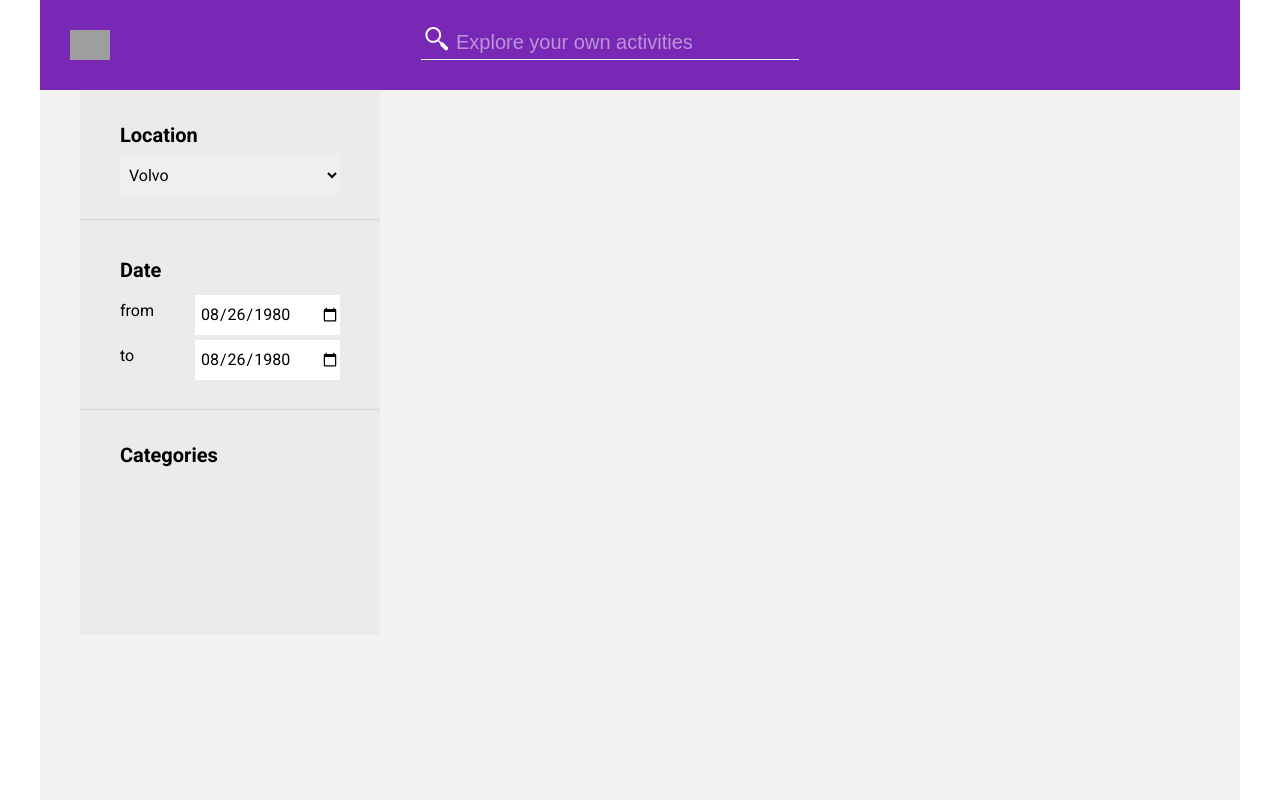
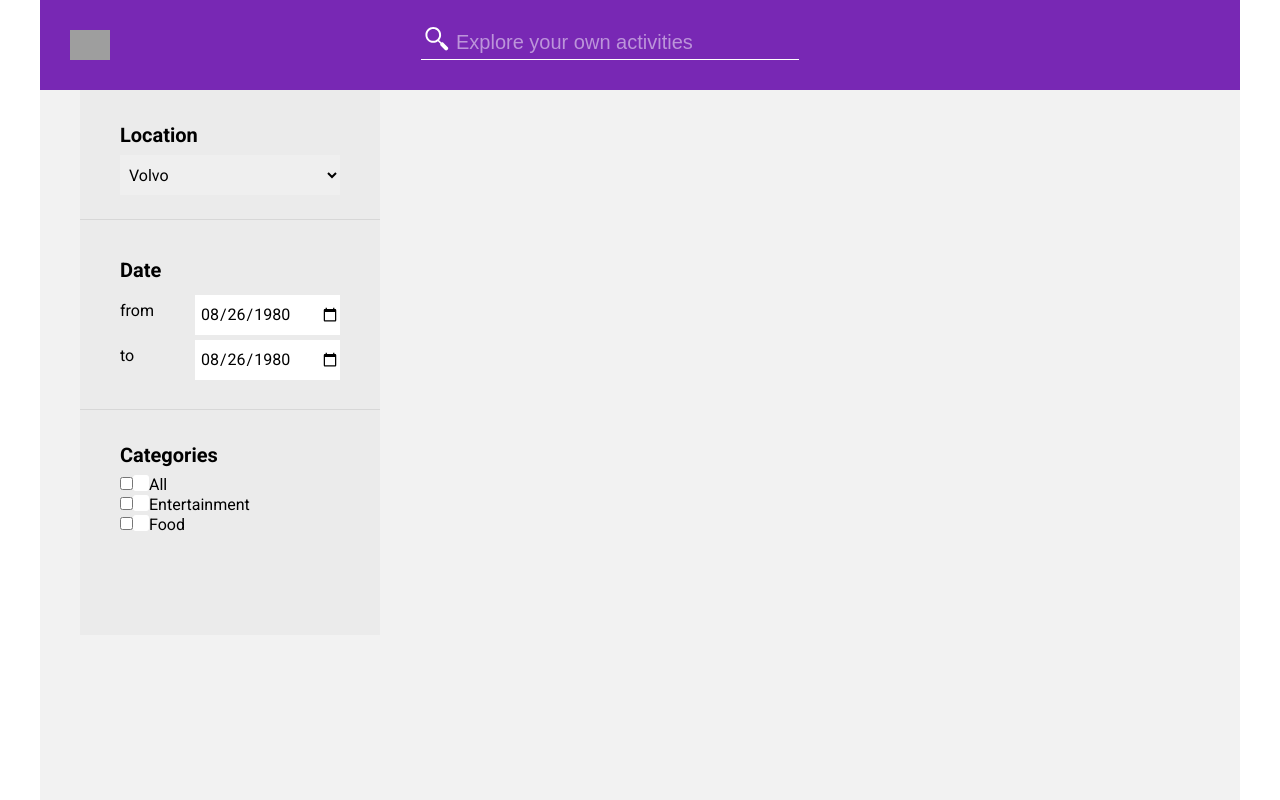
Before and after one commit to liviuschera/have-fun, a React (Create React App) app: page / in a window 1280 px wide. Built offline with nearby package versions, Linux system fonts and the light colour scheme; grey boxes are pictures that could not be loaded.

Commit message:
Add checkboxes

```diff
--- a/src/components/SideBar.js
+++ b/src/components/SideBar.js
@@ -12,7 +12,6 @@ const SidebarAside = styled.aside`
    margin-left: 4rem;
    background-color: var(--color-grey-light-2);
 `;
-0;
 
 const LocationArticle = styled.article`
    height: 13rem;
@@ -27,7 +26,6 @@ const LocationArticle = styled.article`
 const DateArticle = styled.article`
    display: grid;
    grid-template-columns: 1fr 1fr;
-   /* grid-template-rows: repeat(3, 1fr); */
    height: 19rem;
    padding: var(--sidebar-article-padding);
    border-bottom: 1px solid var(--color-grey-light-3);
@@ -37,37 +35,53 @@ const DateArticle = styled.article`
    input {
       ${inputSelectField};
       width: max-content;
-
-      /* height: 4rem;
-      width: 17rem;
-      font-family: Roboto;
-      font-size: var(--font-paragraph-size); */
-      /* line-height: var(--font-paragraph-size); */
-      /* align-self: center; */
    }
 `;
 
 const CategoriesArticle = styled.article`
    height: 22.5rem;
    padding: var(--sidebar-article-padding);
+
+   div {
+      line-height: var(--font-subtitle-size);
+      input[type="checkbox"] {
+         /* display: none; */
+      }
+      label {
+         cursor: pointer;
+         span {
+            /* margin-left: -2rem; */
+            padding-right: 1rem;
+            display: inline-block;
+            height: var(--font-paragraph-size);
+            width: var(--font-paragraph-size);
+            background: var(--color-white);
+            border-radius: 3px;
+
+            &::before {
+               content: "\u2714";
+               /* display: block; */
+               position: absolute;
+               line-height: var(--font-paragraph-size);
+               width: inherit;
+               height: inherit;
+               border-radius: inherit;
+               color: var(--color-white);
+               padding-left: 1px;
+               background-color: var(--color-secondary);
+               opacity: 0;
+               transition: all 0.2s;
+            }
+         }
+      }
+      input:checked + label span::before {
+         opacity: 1;
+      }
+   }
 `;
 
-// const Input = styled.input`
-//    height: 4rem;
-//    width: 17rem;
-//    font-family: Roboto;
-//    /* font-size: var(--font-paragraph-size); */
-//    /* line-height: var(--font-paragraph-size); */
-//    align-self: center;
-
-//    /* padding-left: 1rem; */
-// `;
-const Span = styled.span`
-   display: grid;
-
-   box-decoration-break: clone;
-   justify-self: flex-end;
-   text-align: end;
+const Label = styled.label`
+   /* grid-gap: 1rem; */
 `;
 
 const SBSubtitle = styled(Subtitle)`
@@ -87,13 +101,34 @@ const SideBar = props => (
       </LocationArticle>
       <DateArticle>
          <SBSubtitle>Date</SBSubtitle>
-         <span>from</span>
-         <input type="date" value="1980-08-26" />
-         <span>to</span>
-         <input type="date" value="1980-08-26" />
+         <label for="from">from</label>
+         <input type="date" value="1980-08-26" name="from" />
+         <label for="to">to</label>
+         <input type="date" value="1980-08-26" name="to" />
       </DateArticle>
       <CategoriesArticle>
          <Subtitle>Categories</Subtitle>
+         <div>
+            <input type="checkbox" name="name1" id="" />
+            <label htmlFor="name1">
+               <span>&nbsp;</span>
+               All
+            </label>
+         </div>
+         <div>
+            <input type="checkbox" name="name2" id="" />
+            <label htmlFor="name2">
+               <span>&nbsp;</span>
+               Entertainment
+            </label>
+         </div>
+         <div>
+            <input type="checkbox" name="name3" id="" />
+            <label htmlFor="name3">
+               <span>&nbsp;</span>
+               Food
+            </label>
+         </div>
       </CategoriesArticle>
       {/* {props.children} */}
    </SidebarAside>
--- a/src/components/sharedStyles.js
+++ b/src/components/sharedStyles.js
@@ -6,4 +6,5 @@ export const inputSelectField = css`
    font-size: var(--font-paragraph-size);
    border: none;
    padding-left: 0.5rem;
+   outline-color: var(--color-primary);
 `;
```
